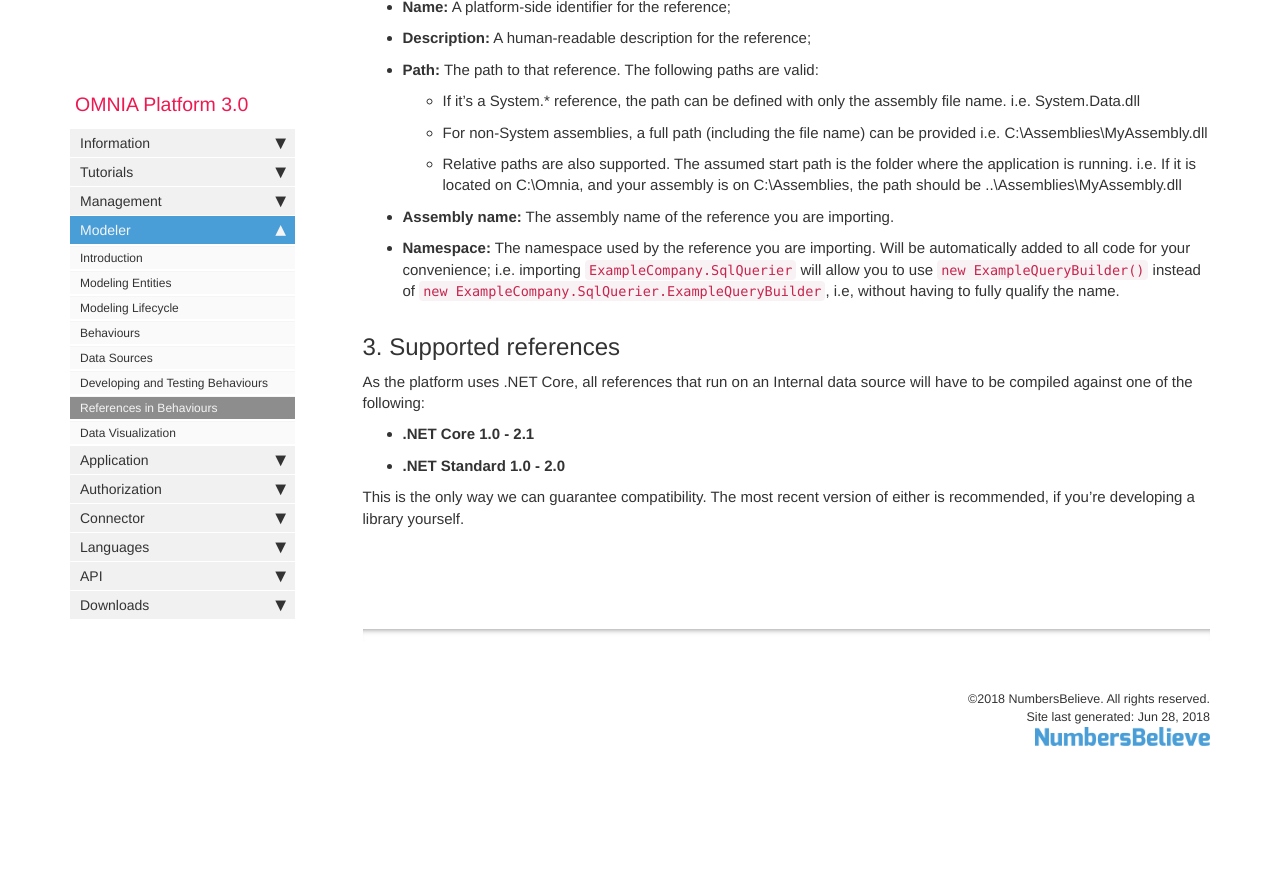
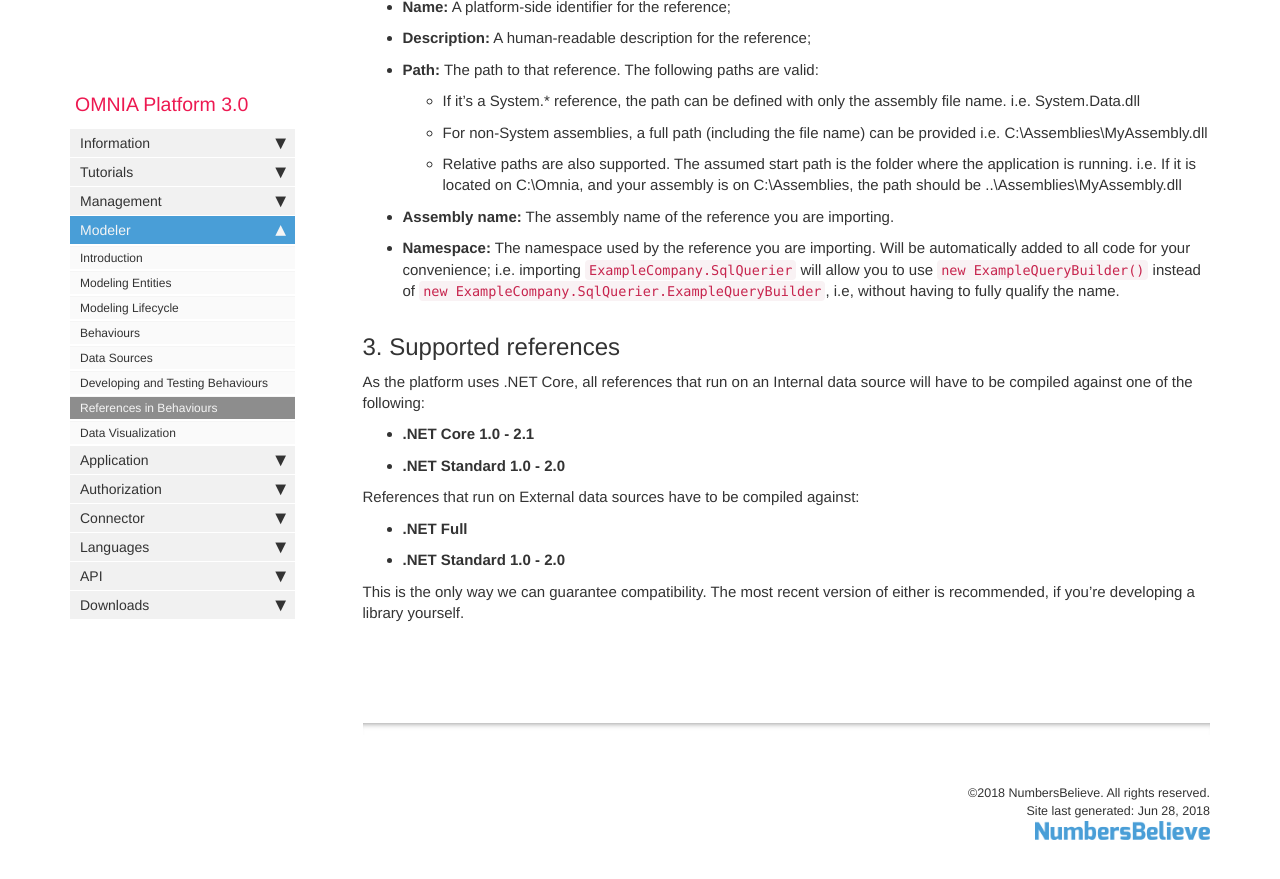
Before and after one commit to daniel8lopes/omnia3, a Jekyll site: the page built from docs/pages/omnia3/Modeler/omnia3_modeler_references.md, in a window 1280 px wide and 900 px high, scrolled down 731 px. Shown: the top 879 px of the window. Built offline with Jekyll 4.4.1, drawn with Linux system fonts in a browser that asks for light colours; nearby versions of some CDN libraries; comment, search, counter and statistics services are not loaded; before the commit the page ends 1537 px from its top, so only the background shows below that.

Commit message:
Update omnia3_modeler_references.md

```diff
--- a/docs/pages/omnia3/Modeler/omnia3_modeler_references.md
+++ b/docs/pages/omnia3/Modeler/omnia3_modeler_references.md
@@ -38,4 +38,9 @@ As the platform uses .NET Core, all references that run on an Internal data sour
 - **.NET Core 1.0 - 2.1**
 - **.NET Standard 1.0 - 2.0**
 
+References that run on External data sources have to be compiled against:
+- **.NET Full**
+- **.NET Standard 1.0 - 2.0**
+
+
 This is the only way we can guarantee compatibility. The most recent version of either is recommended, if you're developing a library yourself.
```
